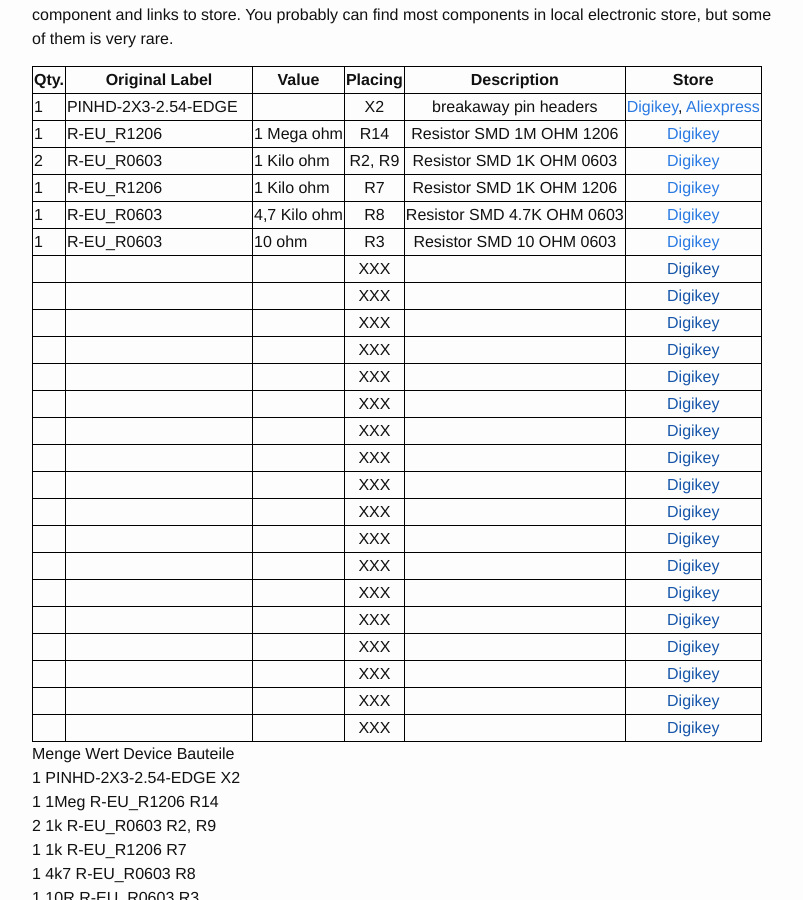
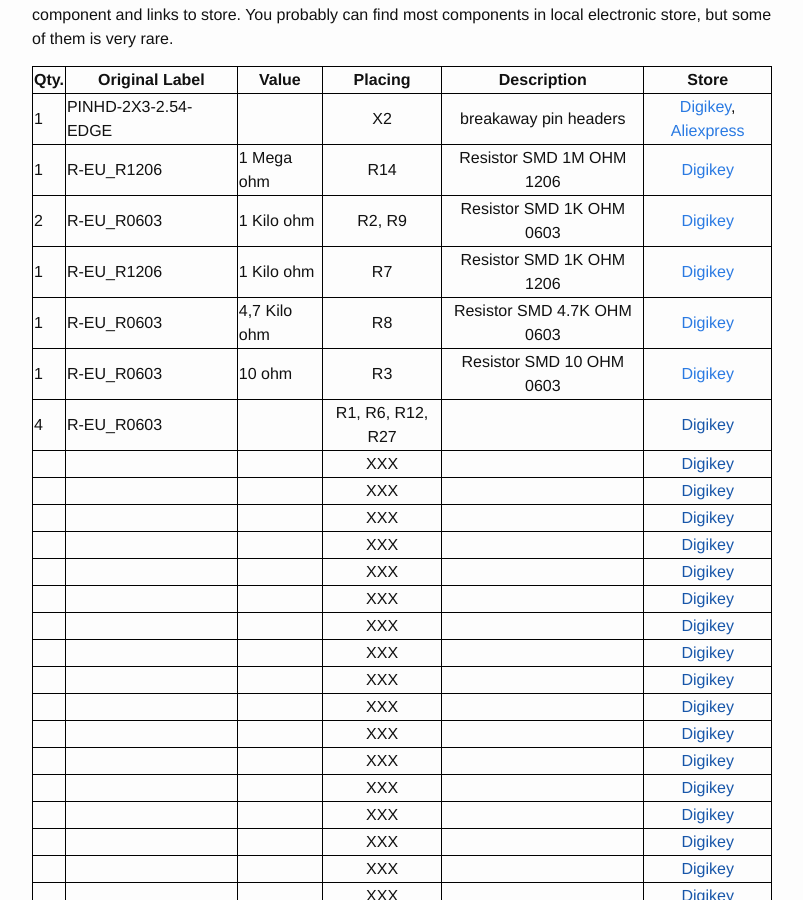
Before and after one commit to zhovner/zhovner.github.com, a Jekyll site: the page built from _posts/2016-04-2-ChameleonMini-assembly-from-scratch.markdown, in a window 1280 px wide and 900 px high, scrolled down 2436 px. Shown: the whole window, without its empty margins (238-1041 px from the left). Built offline with Jekyll 4.4.1, drawn with Linux system fonts in a browser that asks for light colours; comment, search, counter and statistics services are not loaded.

Commit message:
chameleon

```diff
--- a/_posts/2016-04-2-ChameleonMini-assembly-from-scratch.markdown
+++ b/_posts/2016-04-2-ChameleonMini-assembly-from-scratch.markdown
@@ -46,7 +46,7 @@ You probably can find most components in local electronic store, but some of the
 |1   |R-EU_R1206                   |1 Kilo ohm  |   R7     | Resistor SMD 1K OHM 1206    |   [Digikey](http://www.digikey.com/product-detail/en/bourns-inc/CR1206-FX-1001ELF/CR1206-FX-1001ELFCT-ND/3437914)        |
 |1   |R-EU_R0603                   |4,7 Kilo ohm|   R8     | Resistor SMD 4.7K OHM 0603  |   [Digikey](http://www.digikey.com/product-detail/en/bourns-inc/CR0603-FX-4701ELF/CR0603-FX-4701ELFCT-ND/3740884)        |
 |1   |R-EU_R0603                   |10 ohm      |   R3     | Resistor  SMD 10 OHM 0603   |   [Digikey](http://www.digikey.com/product-detail/en/bourns-inc/CR0603-FX-10R0GLF/CR0603-FX-10R0GLFCT-ND/3925298)        |
-|    |                             |            |   XXX    |                       |   [Digikey]()        |
+|4   |R-EU_R0603                   |            |   R1, R6, R12, R27    |                       |   [Digikey]()        |
 |    |                             |            |   XXX    |                       |   [Digikey]()        |
 |    |                             |            |   XXX    |                       |   [Digikey]()        |
 |    |                             |            |   XXX    |                       |   [Digikey]()        |
```
